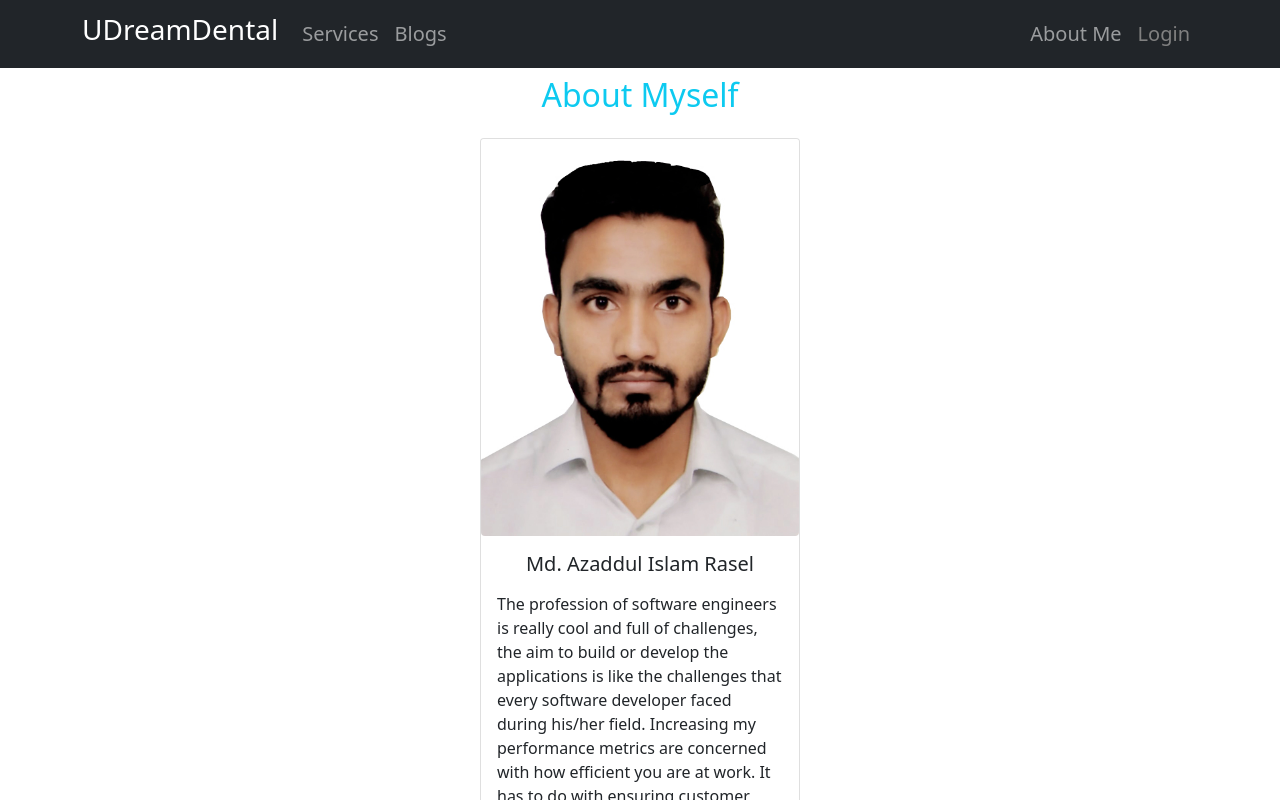
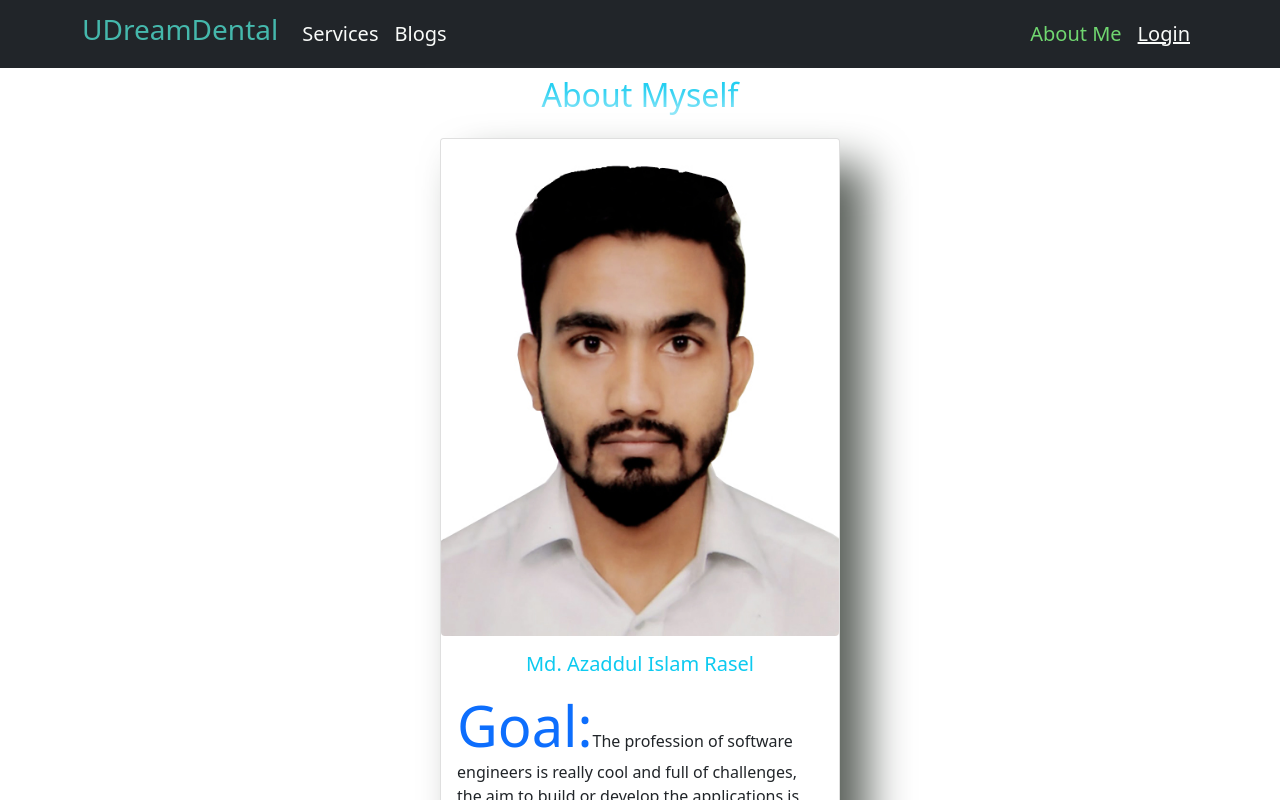
Before and after one commit to Rasel105/UDream_Dental, a React (Create React App) app: page /aboutme in a window 1280 px wide. Shown: the top 800 px of the page. Built offline with nearby package versions, Linux system fonts and the light colour scheme; no server answers.

Commit message:
custom link added

```diff
--- /dev/null
+++ b/src/pages/About/About.css
@@ -0,0 +1,6 @@
+.outercss {
+     border-radius: 30px;
+     background: #dfedde;
+     box-shadow: 27px 27px 44px #595f59,
+          -27px -27px 44px #ffffff;
+}
--- a/src/pages/About/About.js
+++ b/src/pages/About/About.js
@@ -1,19 +1,22 @@
 import React from 'react';
-import { Button, Card } from 'react-bootstrap';
+import { Card } from 'react-bootstrap';
 import personalPhoto from '../../images/Personal/Rasel.jpg'
+import './About.css'
+
 const About = () => {
      return (
           <div>
                <h2 className='text-center text-info mt-2'>About Myself</h2>
                <div className='d-flex justify-content-center align-items-center mt-4 mb-5 '>
-                    <Card className='rounded' style={{ width: '20rem' }}>
+                    <Card className='rounded outercss' style={{ width: '25rem' }}>
                          <img className='rounded' src={personalPhoto} alt="" />
                          <Card.Body>
-                              <Card.Title className='text-center mb-3'>Md. Azaddul Islam Rasel</Card.Title>
+                              <Card.Title className='text-center mb-3 text-info' style={{ fontSize: "20px" }}>Md. Azaddul Islam Rasel</Card.Title>
                               <Card.Text>
+                                   <span className='text-primary display-4'>Goal:</span>
                                    The profession of software engineers is really cool and full of challenges, the aim to build or develop the applications is like the challenges that every software developer faced during his/her field.
 
-                                   Increasing my performance metrics are concerned with how efficient you are at work. It has to do with ensuring customer satisfaction, delivering projects within deadlines and helping companies reduce costs. It basically helps you build up your reputation in the workplace and makes it that much easier for you to achieve long-term goals like promotions.
+                                   Increasing my performance metrics are concerned with how efficient you are at work.
 
                               </Card.Text>
                          </Card.Body>
--- /dev/null
+++ b/src/pages/Shared/CustomLink/CustomLink.js
@@ -0,0 +1,25 @@
+import React from 'react';
+import {
+     Link,
+     useMatch,
+     useResolvedPath,
+} from "react-router-dom";
+const CustomLink = ({ children, to, ...props }) => {
+     let resolved = useResolvedPath(to);
+     let match = useMatch({ path: resolved.pathname, end: true });
+
+     return (
+          <div>
+               <Link
+                    style={{ color: match ? "#70d770" : "#f9fbf9" }}
+                    to={to}
+                    {...props}
+               >
+                    {children}
+               </Link>
+               {/* {match && "(Tick)"} */}
+          </div>
+     );
+};
+
+export default CustomLink;
--- a/src/pages/Shared/Header/Header.js
+++ b/src/pages/Shared/Header/Header.js
@@ -6,6 +6,7 @@ import { Link } from 'react-router-dom';
 import auth from '../../../firebase.init';
 import { ToastContainer, toast } from 'react-toastify';
 import 'react-toastify/dist/ReactToastify.css';
+import CustomLink from '../CustomLink/CustomLink';
 
 const Header = () => {
      const [user] = useAuthState(auth);
@@ -20,17 +21,17 @@ const Header = () => {
                <Navbar collapseOnSelect expand="lg" bg="dark" variant="dark">
                     <Container>
                          <Navbar.Brand as={Link} to='/'>
-                              <h3>UDreamDental</h3>
+                              <h3 style={{ color: "#45B8AC" }}>UDreamDental</h3>
                               {/* <img style={{ width: "150px", height: '40px' }} src={logo} alt="" /> */}
                          </Navbar.Brand>
                          <Navbar.Toggle aria-controls="responsive-navbar-nav" />
                          <Navbar.Collapse id="responsive-navbar-nav">
                               <Nav className="me-auto">
-                                   <Nav.Link className="fs-5" as={Link} to="/service">Services</Nav.Link>
-                                   <Nav.Link className="fs-5" as={Link} to="/blog">Blogs</Nav.Link>
+                                   <Nav.Link className="fs-5" as={CustomLink} to="/service">Services</Nav.Link>
+                                   <Nav.Link className="fs-5" as={CustomLink} to="/blog">Blogs</Nav.Link>
                               </Nav>
                               <Nav>
-                                   <Nav.Link className="fs-5" as={Link} to='/aboutme'>
+                                   <Nav.Link className="fs-5" as={CustomLink} to='/aboutme'>
                                         About Me
                                    </Nav.Link>
                                    <Nav.Link>
@@ -38,7 +39,7 @@ const Header = () => {
                                              user ?
                                                   <p className="fs-5" onClick={hanldeSignOut}>Logout</p>
                                                   :
-                                                  <Link style={{ textDecoration: "none", color: "gray" }} to='/login' className="fs-5" >Login</Link>
+                                                  <CustomLink to='/login' className="fs-5">Login</CustomLink >
                                         }
                                    </Nav.Link>
                               </Nav>
```
